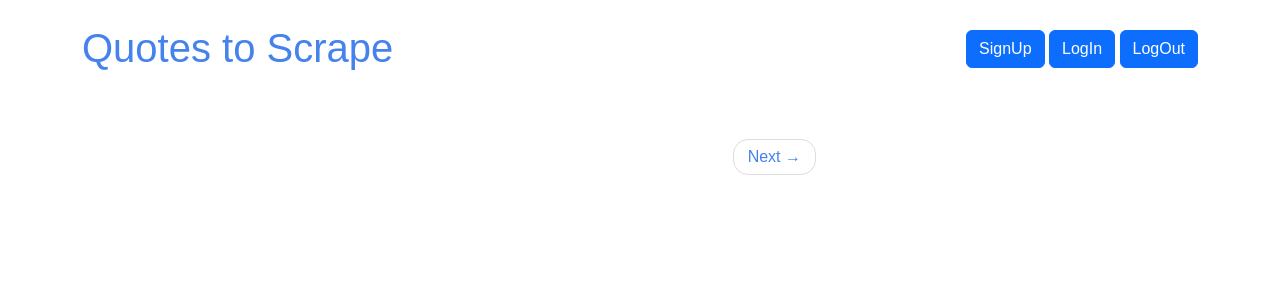
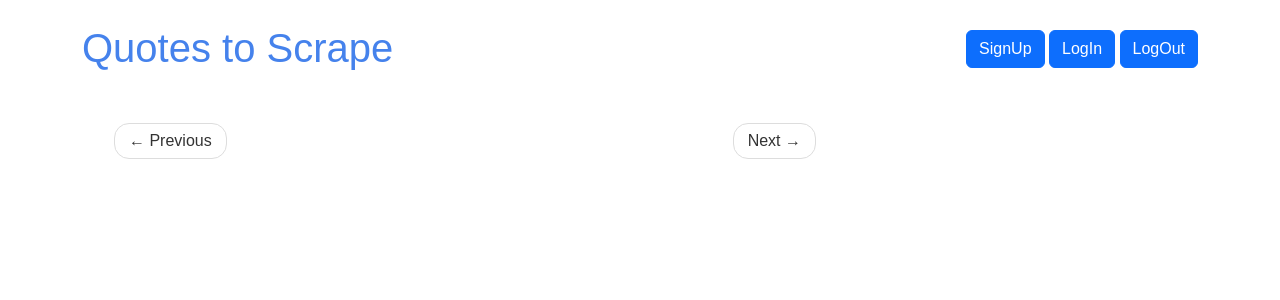
Before and after one commit to diixo/goit-web-django-hw, a Django app: page / in a window 1280 px wide. Shown: the top 300 px of the page. Run offline with Django 5.2, Linux system fonts and the light colour scheme; parts of the project's set-up code (start-up, migrations or seed data) failed here and were passed over.

Commit message:
Pagination implementation

```diff
--- a/hw_project/quotes/static/quotes/style.css
+++ b/hw_project/quotes/static/quotes/style.css
@@ -73,6 +73,10 @@ p {
     background-color: #7CA3E6;
 }
 
+.pager li {
+    display: inline;
+}
+
 .pager .next>a, .pager .next>span {
     float: right;
 }
@@ -84,6 +88,15 @@ p {
     border: 1px solid #dddddd;
     border-radius: 15px;
 }
+
+.disabled {
+    color: #333333;
+}
+
+.pager a {
+    color: #333333;
+}
+
 
 .pager li>a:hover, .pager li>a:focus {
     text-decoration: none;
@@ -100,9 +113,7 @@ a {
     text-decoration: none;
 }
 
-.pager li {
-    display: inline;
-}
+
 
 * {
     -webkit-box-sizing: border-box;
--- a/hw_project/quotes/templates/quotes/index.html
+++ b/hw_project/quotes/templates/quotes/index.html
@@ -26,8 +26,16 @@
     <nav>
         <ul class="pager">
 
+            <li class="previous">
+                <a class="{% if not quotes.has_previous %} disabled {% endif %}"
+                href="{% if quotes.has_previous %} {% url 'quotes:root_paginate' quotes.previous_page_number %} {% else %} # {% endif %}">
+                <span aria-hidden="true">←</span> Previous</a>
+            </li>
+
             <li class="next">
-                <a href="/page/2/">Next <span aria-hidden="true">→</span></a>
+                <a class = "{% if not quotes.has_next %} disabled {% endif %}"
+                href="{% if quotes.has_next %} {% url 'quotes:root_paginate' quotes.next_page_number %} {% else %} # {% endif %}">
+                    Next <span aria-hidden="true">→</span></a>
             </li>
 
         </ul>
--- a/hw_project/quotes/urls.py
+++ b/hw_project/quotes/urls.py
@@ -8,4 +8,5 @@ app_name = "quotes"
 
 urlpatterns = [
     path("", views.main, name="root"),
+    path("<int:page>", views.main, name="root_paginate"),
 ]
--- a/hw_project/quotes/views.py
+++ b/hw_project/quotes/views.py
@@ -1,10 +1,14 @@
 from django.shortcuts import render
+from django.core.paginator import Paginator
 
 from .utils.add_news_as_quotes import get_json_db
 
 # Create your views here.
 
-def main(request):
+def main(request, page=1):
     db = get_json_db()
     quotes = db.quotes
-    return render(request, "quotes/index.html", context={'quotes': quotes})
+    per_page = 10
+    paginator = Paginator(list(quotes), per_page)
+    quotes_on_page = paginator.page(page)
+    return render(request, "quotes/index.html", context={'quotes': quotes_on_page})
```
